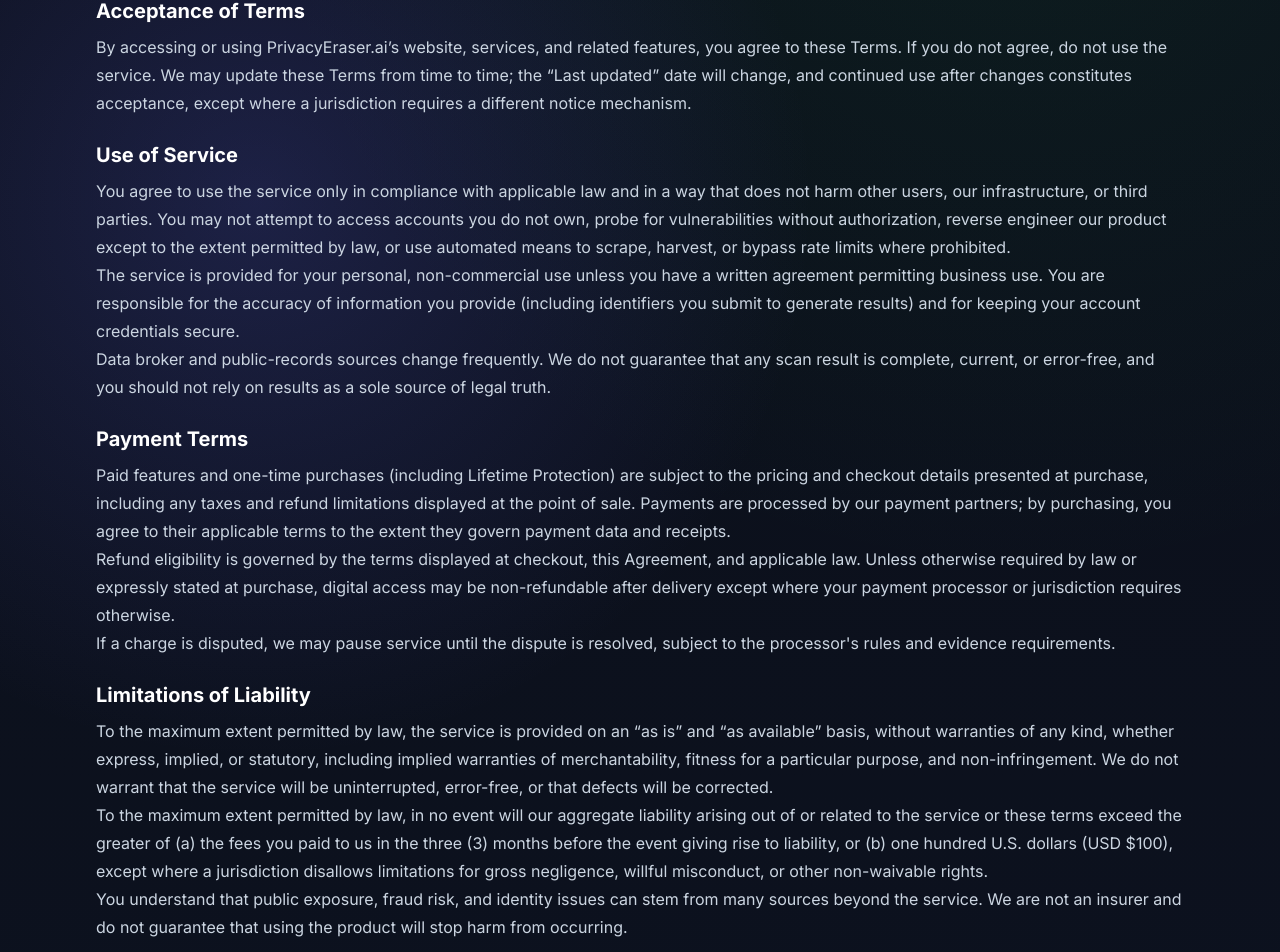
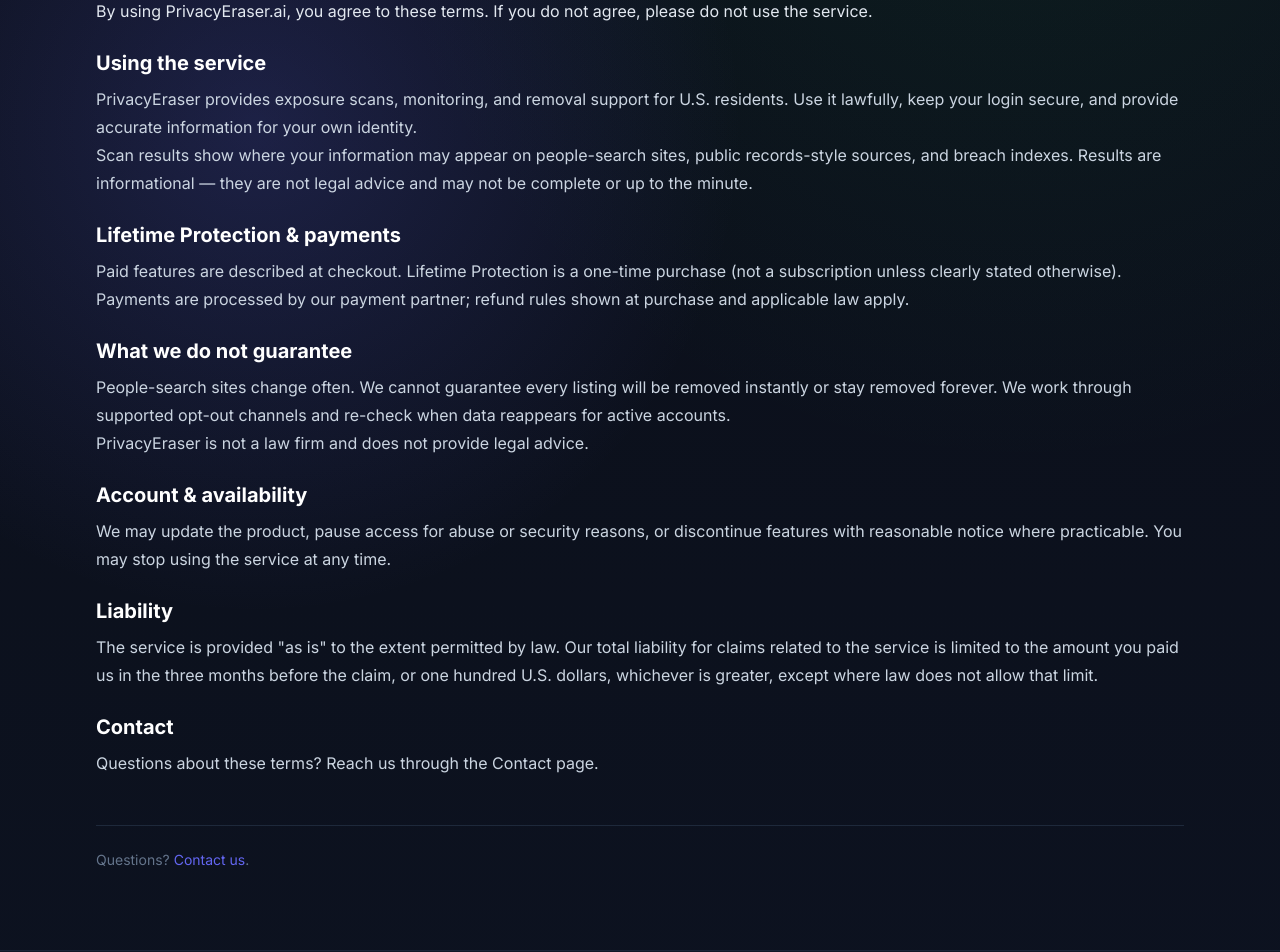
Before and after one commit to muhamadhamo062-netizen/Choose-One, a Next.js app: page /terms in a window 1280 px wide. Shown: the part 188-1140 px from the top of the page. Built offline with nearby package versions, Linux system fonts and the light colour scheme; no server answers.

Commit message:
Simplify privacy policy and terms; soften data-broker language in footer

```diff
--- a/app/privacy/page.tsx
+++ b/app/privacy/page.tsx
@@ -3,83 +3,72 @@
 
 export const metadata: Metadata = {
   title: "Privacy Policy | PrivacyEraser.ai",
-  description: "How PrivacyEraser.ai collects, uses, and protects information when you use our services."
+  description: "How PrivacyEraser.ai handles your information — plain language, privacy-first."
 };
 
 export default function PrivacyPage() {
   return (
     <LegalProseLayout title="Privacy Policy">
+      <p className="text-base text-slate-200">
+        We built PrivacyEraser to <strong className="font-semibold text-white">protect</strong> your identity — not to
+        collect or resell your data. This page explains what we keep, why we keep it, and your choices.
+      </p>
+
       <section>
-        <h2>Information We Collect</h2>
+        <h2>What we collect</h2>
         <p>
-          We collect information you provide directly, such as your name, email address, billing details, and messages you send
-          through our support forms. We also collect limited technical information needed to operate the service, including
-          device type, browser version, approximate region (when available), and usage logs (for example, error diagnostics and
-          feature engagement), used to protect accounts and improve reliability.
+          Information you choose to give us: name, email, state, and anything you enter for a scan or account. For
+          checkout, payment details are handled by our payment partner — we do not store full card numbers on our servers.
         </p>
         <p>
-          If you use our scanning features, you may provide identifiers to generate results. You should not submit
-          high-sensitivity information unless a feature clearly requires it and you choose to provide it. We do not use your data
-          to sell third-party marketing lists, and we do not purchase broker databases for resale.
+          Basic technical logs (browser type, errors, security events) help us keep the service reliable and your account
+          safe.
         </p>
       </section>
 
       <section>
-        <h2>How We Use Information</h2>
+        <h2>How we use it</h2>
         <p>
-          We use your information to provide the service, authenticate users, process payments, send transactional emails,
-          respond to support requests, and maintain security (including abuse prevention and incident response). We may also use
-          aggregated, de-identified data to understand product performance and to improve the user experience.
+          To run your scan, operate your account, process Lifetime Protection, send service emails (receipts, alerts,
+          support replies), and improve the product. If you activate removal and monitoring, we use your details only to
+          submit and track opt-out requests on people-search and listing sites you are covered for.
         </p>
         <p>
-          Where you request broker-related actions, we use your information to prepare and track opt-out and deletion
-          requests, and to help you understand outcomes (including follow-ups when a listing reappears, subject to the feature
-          you purchased and broker policies).
+          <strong className="font-semibold text-white">We do not sell your personal information.</strong> We do not buy
+          marketing lists or broker your data to advertisers.
         </p>
       </section>
 
       <section>
-        <h2>Data Security</h2>
+        <h2>How we protect it</h2>
         <p>
-          We implement technical and organizational safeguards designed to protect data in transit and at rest, including
-          modern encryption in transit, access controls, and least-privilege practices for internal access. No method of
-          transmission is 100% secure, and you should also protect your account credentials and devices.
+          We use encryption in transit, access controls, and least-privilege practices on our systems. No online service
+          can promise perfect security — please use a strong password and keep your devices updated.
         </p>
       </section>
 
       <section>
-        <h2>Third-Party Services</h2>
+        <h2>Service providers</h2>
         <p>
-          We may use trusted vendors for hosting, analytics, email delivery, payment processing, and customer support tooling.
-          These service providers are permitted to use your information only to perform services for us, consistent with
-          appropriate confidentiality and security obligations, unless law requires otherwise.
-        </p>
-        <p>
-          Payment processing (for example, a processor like Lemon Squeezy) is handled by the processor’s own terms and privacy
-          policy for payment data that they process on your behalf. We do not store full payment card details on our servers
-          when your processor is responsible for cardholder data in accordance with its documentation.
+          We work with trusted vendors for hosting, email, analytics, and payments. They may process data only to provide
+          those services for us, under confidentiality and security obligations.
         </p>
       </section>
 
       <section>
-        <h2>User Rights</h2>
+        <h2>Your choices</h2>
         <p>
-          Depending on where you live, you may have rights to access, correct, delete, or port certain personal data, and to
-          object to or restrict some processing. You may also have the right to appeal a decision where applicable. You can
-          contact us to exercise your rights, and we will respond consistent with applicable law. If you are in the European
-          Economic Area, the United Kingdom, or other regions with a designated representative requirement, the contact
-          information below may be updated if we appoint one.
+          You can request access, correction, or deletion of account data by contacting us through the Contact page.
+          Depending on where you live, you may have additional privacy rights under local law; we will honor valid requests
+          as required.
         </p>
+      </section>
+
+      <section>
+        <h2>Questions</h2>
         <p>
-          If you are a California resident, you may have additional rights under the CCPA/CPRA, including the right to know,
-          delete, and correct, and the right to opt out of “sharing”/targeted advertising where such concepts apply, subject to
-          verification and legal exceptions. We do not “sell” personal information as a data broker, but we use limited
-          analytics and may process data as described in this policy. For requests, use the contact method in this site’s
-          Contact page.
-        </p>
-        <p>
-          For any privacy request, please contact us at the email address you provide in app settings or the Contact form.
-          This placeholder policy is not a substitute for counsel—have it reviewed before production.
+          Email us via the Contact page. We respond to privacy requests as quickly as we can, typically within one to two
+          business days.
         </p>
       </section>
     </LegalProseLayout>
--- a/app/terms/page.tsx
+++ b/app/terms/page.tsx
@@ -3,92 +3,67 @@
 
 export const metadata: Metadata = {
   title: "Terms of Service | PrivacyEraser.ai",
-  description: "Terms governing use of the PrivacyEraser.ai website, software, and services."
+  description: "Simple terms for using PrivacyEraser.ai scans, dashboard, and Lifetime Protection."
 };
 
 export default function TermsPage() {
   return (
     <LegalProseLayout title="Terms of Service">
+      <p className="text-base text-slate-200">
+        By using PrivacyEraser.ai, you agree to these terms. If you do not agree, please do not use the service.
+      </p>
+
       <section>
-        <h2>Acceptance of Terms</h2>
+        <h2>Using the service</h2>
         <p>
-          By accessing or using PrivacyEraser.ai’s website, services, and related features, you agree to these Terms. If you
-          do not agree, do not use the service. We may update these Terms from time to time; the “Last updated” date will
-          change, and continued use after changes constitutes acceptance, except where a jurisdiction requires a different
-          notice mechanism.
+          PrivacyEraser provides exposure scans, monitoring, and removal support for U.S. residents. Use it lawfully, keep
+          your login secure, and provide accurate information for your own identity.
+        </p>
+        <p>
+          Scan results show where your information may appear on people-search sites, public records-style sources, and
+          breach indexes. Results are informational — they are not legal advice and may not be complete or up to the
+          minute.
         </p>
       </section>
 
       <section>
-        <h2>Use of Service</h2>
+        <h2>Lifetime Protection &amp; payments</h2>
         <p>
-          You agree to use the service only in compliance with applicable law and in a way that does not harm other users, our
-          infrastructure, or third parties. You may not attempt to access accounts you do not own, probe for vulnerabilities
-          without authorization, reverse engineer our product except to the extent permitted by law, or use automated means to
-          scrape, harvest, or bypass rate limits where prohibited.
-        </p>
-        <p>
-          The service is provided for your personal, non-commercial use unless you have a written agreement permitting
-          business use. You are responsible for the accuracy of information you provide (including identifiers you submit to
-          generate results) and for keeping your account credentials secure.
-        </p>
-        <p>
-          Data broker and public-records sources change frequently. We do not guarantee that any scan result is complete,
-          current, or error-free, and you should not rely on results as a sole source of legal truth.
+          Paid features are described at checkout. Lifetime Protection is a one-time purchase (not a subscription unless
+          clearly stated otherwise). Payments are processed by our payment partner; refund rules shown at purchase and
+          applicable law apply.
         </p>
       </section>
 
       <section>
-        <h2>Payment Terms</h2>
+        <h2>What we do not guarantee</h2>
         <p>
-          Paid features and one-time purchases (including Lifetime Protection) are subject to the pricing and checkout details presented at
-          purchase, including any taxes and refund limitations displayed at the point of sale. Payments are processed by our
-          payment partners; by purchasing, you agree to their applicable terms to the extent they govern payment data and
-          receipts.
+          People-search sites change often. We cannot guarantee every listing will be removed instantly or stay removed
+          forever. We work through supported opt-out channels and re-check when data reappears for active accounts.
         </p>
+        <p>PrivacyEraser is not a law firm and does not provide legal advice.</p>
+      </section>
+
+      <section>
+        <h2>Account &amp; availability</h2>
         <p>
-          Refund eligibility is governed by the terms displayed at checkout, this Agreement, and applicable law. Unless
-          otherwise required by law or expressly stated at purchase, digital access may be non-refundable after delivery
-          except where your payment processor or jurisdiction requires otherwise.
-        </p>
-        <p>
-          If a charge is disputed, we may pause service until the dispute is resolved, subject to the processor&apos;s rules
-          and evidence requirements.
+          We may update the product, pause access for abuse or security reasons, or discontinue features with reasonable
+          notice where practicable. You may stop using the service at any time.
         </p>
       </section>
 
       <section>
-        <h2>Limitations of Liability</h2>
+        <h2>Liability</h2>
         <p>
-          To the maximum extent permitted by law, the service is provided on an “as is” and “as available” basis, without
-          warranties of any kind, whether express, implied, or statutory, including implied warranties of merchantability,
-          fitness for a particular purpose, and non-infringement. We do not warrant that the service will be uninterrupted,
-          error-free, or that defects will be corrected.
-        </p>
-        <p>
-          To the maximum extent permitted by law, in no event will our aggregate liability arising out of or related to the
-          service or these terms exceed the greater of (a) the fees you paid to us in the three (3) months before the event
-          giving rise to liability, or (b) one hundred U.S. dollars (USD $100), except where a jurisdiction disallows
-          limitations for gross negligence, willful misconduct, or other non-waivable rights.
-        </p>
-        <p>
-          You understand that public exposure, fraud risk, and identity issues can stem from many sources beyond the service. We
-          are not an insurer and do not guarantee that using the product will stop harm from occurring.
+          The service is provided &quot;as is&quot; to the extent permitted by law. Our total liability for claims related
+          to the service is limited to the amount you paid us in the three months before the claim, or one hundred U.S.
+          dollars, whichever is greater, except where law does not allow that limit.
         </p>
       </section>
 
       <section>
-        <h2>Termination</h2>
-        <p>
-          You may stop using the service at any time. We may suspend or terminate access if you violate these Terms, if we
-          must comply with law, or if we reasonably believe continued access creates risk, fraud, or abuse. Upon termination,
-          the provisions that by their nature should survive (including limitations, disclaimers, and dispute terms) will
-          survive, as applicable.
-        </p>
-        <p>
-          If you have questions about your account, export needs, or legal notices, use the site’s contact channel. This
-          placeholder is not legal advice—have it reviewed by licensed counsel.
-        </p>
+        <h2>Contact</h2>
+        <p>Questions about these terms? Reach us through the Contact page.</p>
       </section>
     </LegalProseLayout>
   );
--- a/components/legal/LegalProseLayout.tsx
+++ b/components/legal/LegalProseLayout.tsx
@@ -9,8 +9,12 @@
           <div className="prose-legal mt-8 space-y-6 text-slate-300 [&_h2]:mb-2 [&_h2]:mt-8 [&_h2]:text-xl [&_h2]:font-bold [&_h2]:text-white first:[&_h2]:mt-0 [&_p]:leading-7">
             {children}
           </div>
-          <p className="mt-12 border-t border-slate-800 pt-6 text-sm italic text-slate-500">
-            This is placeholder legal content and should be reviewed by a licensed attorney before production use.
+          <p className="mt-12 border-t border-slate-800 pt-6 text-sm text-slate-500">
+            Questions?{" "}
+            <a href="/contact" className="text-primary hover:underline">
+              Contact us
+            </a>
+            .
           </p>
         </article>
       </main>
--- a/lib/product-messaging.ts
+++ b/lib/product-messaging.ts
@@ -264,7 +264,7 @@
   footer: {
     brand: "PrivacyEraser.ai",
     blurb:
-      "U.S. exposure neutralization: scan for broker + breach signals, nuke listings, and verify reappearance — pay once for lifetime coverage.",
+      "Scan U.S. exposure, remove listings, and stay monitored — one-time Lifetime Protection, no subscription.",
     columns: {
       product: "Product",
       company: "Company",
@@ -275,8 +275,8 @@
       freeScan: "Free privacy scan",
       manualGuides: "Manual Removal Guides",
       removePersonalData: "Remove personal data",
-      dataBrokerRemoval: "Data broker removal",
-      optOutBrokers: "Opt out of data brokers",
+      dataBrokerRemoval: "Listing removal",
+      optOutBrokers: "Opt-out guides",
       about: "About",
       contact: "Contact",
       support: "Support",
@@ -290,7 +290,7 @@
     privacyNote:
       "We never sell your data. Ever. We only store what’s required to run your protection. Sensitive data is automatically deleted after processing.",
     disclaimer:
-      "PrivacyEraser.ai provides privacy automation tools. Results vary by data broker. Not a law firm and not legal advice."
+      "PrivacyEraser.ai provides privacy protection tools. Results vary by site. Not a law firm and not legal advice."
   },
 
   /** /contact — support and response expectations. */
```
